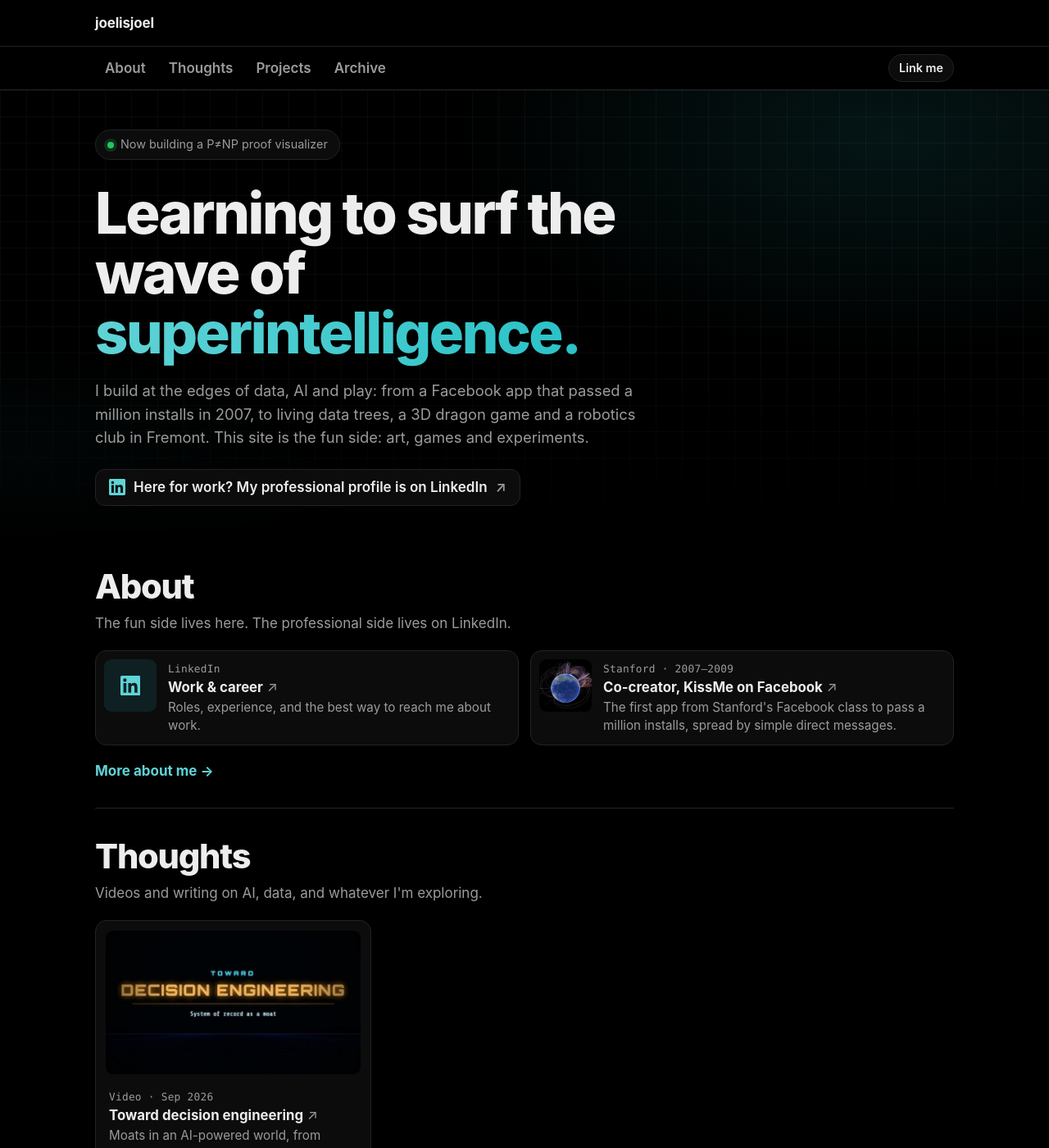
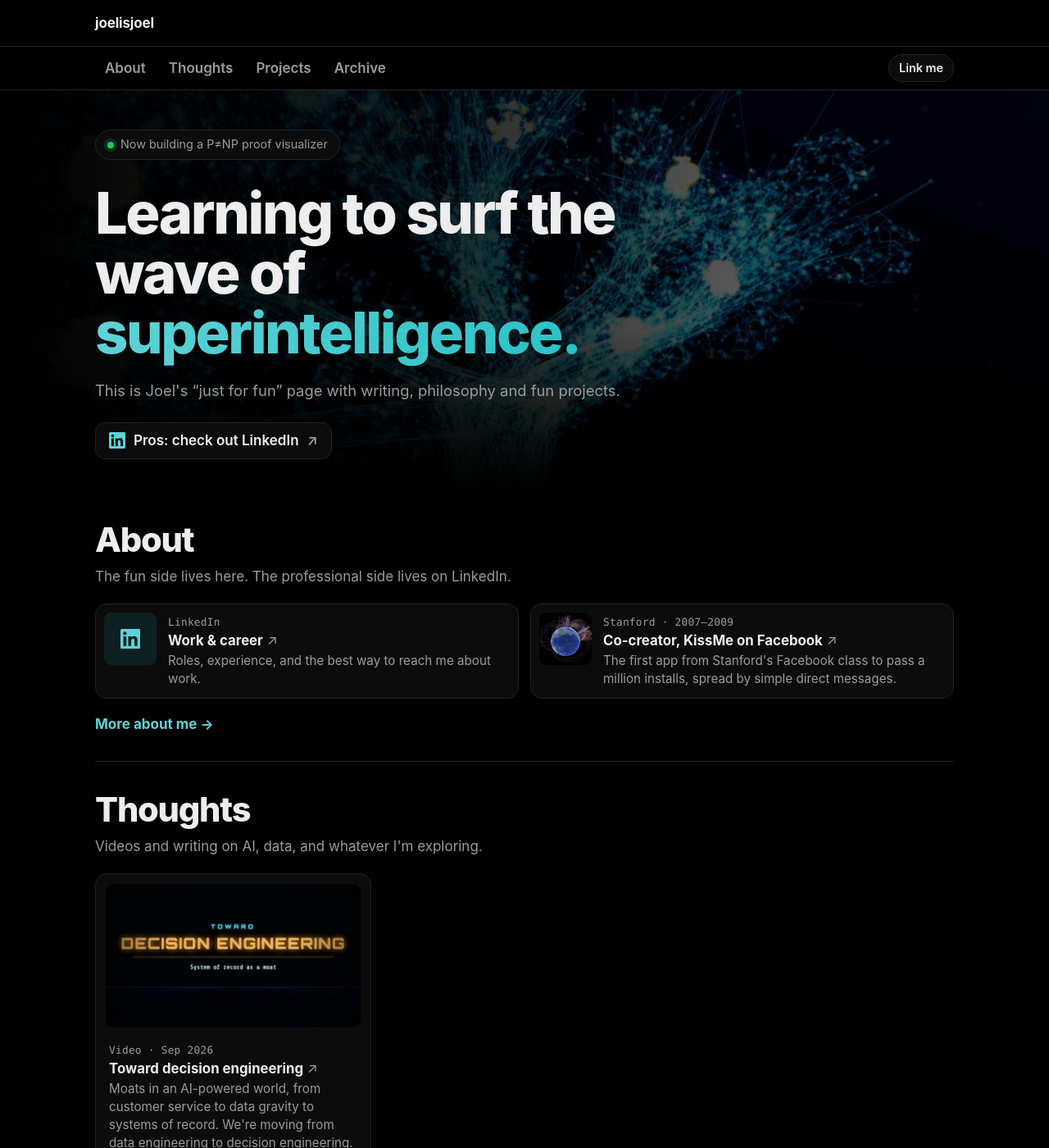
Before and after one commit to joelisjoel/joelisjoel.github.io, a Jekyll site: the page built from index.html, in a window 1280 px wide and 1400 px high. Shown: the whole window at 82% size. Built offline with Jekyll 4.4.1, drawn with Linux system fonts in a browser that asks for light colours.

Commit message:
Hero: faint data tree instead of the grid; new intro and LinkedIn label
- Replace the static grid and glows behind the headline with a faint
  Dendros Labs data tree (images/hero-tree.jpg, captured from
  dendroslabs.com/datatree, darkened and stored on this site)
- Intro: This is Joel's “just for fun” page with writing, philosophy and
  fun projects.
- LinkedIn hand-off reads "Pros: check out LinkedIn"

Co-Authored-By: Claude Opus 5.5 <noreply@anthropic.com>
Claude-Session: https://claude.ai/code/session_019C3MjovY97mk1cbe7h5pxm

```diff
--- a/_data/home.yml
+++ b/_data/home.yml
@@ -23,14 +23,11 @@ hero:
   # status_url: add a link here once the visualizer has a page
   headline_start: "Learning to surf the wave of"
   headline_em: "superintelligence."
-  # Draft written from your X bio, YouTube and projects. Edit freely.
   intro: >-
-    I build at the edges of data, AI and play: from a Facebook app that
-    passed a million installs in 2007, to living data trees, a 3D dragon game
-    and a robotics club in Fremont. This site is the fun side: art, games and
-    experiments.
+    This is Joel's “just for fun” page with writing, philosophy and fun
+    projects.
   # The hand-off for anyone here on business
-  work_label: "Here for work? My professional profile is on LinkedIn"
+  work_label: "Pros: check out LinkedIn"
   work_url: https://www.linkedin.com/in/joelisjoel
 
 sections:
--- a/assets/site.css
+++ b/assets/site.css
@@ -13,7 +13,6 @@
   --accent: #5FD3D6;        /* teal, used sparingly: links, kickers, hovers */
   --accent-soft: #29C2C7;   /* brand teal, decorative */
   --glow: rgba(41, 194, 199, 0.11);
-  --grid: rgba(255, 255, 255, 0.035);
   --shadow: none;
   --radius: 14px;
   --font: 'Inter', -apple-system, BlinkMacSystemFont, "Segoe UI", Roboto, Helvetica, Arial, sans-serif;
@@ -29,7 +28,6 @@
   --line: #D7E6E6;
   --accent: #0B7E83;        /* 4.9:1 on white */
   --glow: rgba(41, 194, 199, 0.22);
-  --grid: rgba(11, 126, 131, 0.09);
   --shadow: 0 1px 2px rgba(11, 36, 38, 0.06), 0 6px 20px rgba(11, 36, 38, 0.06);
 }
 
@@ -185,19 +183,27 @@ summary:focus-visible {
   isolation: isolate;
 }
 
-/* Soft glow plus a faint grid that fades out */
+/* A faint Dendros Labs data tree behind the headline, fading out at the
+   bottom. A dark wash on the text side keeps the words easy to read. */
 .hero::before {
   content: "";
   position: absolute;
   inset: 0;
   z-index: -1;
   background:
-    radial-gradient(60% 70% at 85% 10%, var(--glow), transparent 70%),
-    radial-gradient(50% 60% at 0% 100%, var(--glow), transparent 70%),
-    linear-gradient(var(--grid) 1px, transparent 1px) 0 0 / 32px 32px,
-    linear-gradient(90deg, var(--grid) 1px, transparent 1px) 0 0 / 32px 32px;
-  -webkit-mask-image: linear-gradient(to bottom, #000 55%, transparent);
-  mask-image: linear-gradient(to bottom, #000 55%, transparent);
+    linear-gradient(90deg, #000 0%, rgba(0, 0, 0, 0.55) 40%, transparent 70%),
+    url("/images/hero-tree.jpg") 75% 30% / cover no-repeat;
+  opacity: 0.34;
+  -webkit-mask-image: linear-gradient(to bottom, #000 60%, transparent);
+  mask-image: linear-gradient(to bottom, #000 60%, transparent);
+}
+
+/* Phones: text runs full width, so the tree sits fainter and centred */
+@media (max-width: 719px) {
+  .hero::before {
+    background: url("/images/hero-tree.jpg") 62% 30% / cover no-repeat;
+    opacity: 0.2;
+  }
 }
 
 .status {
```
Also changed, not shown: images/hero-tree.jpg (added).
